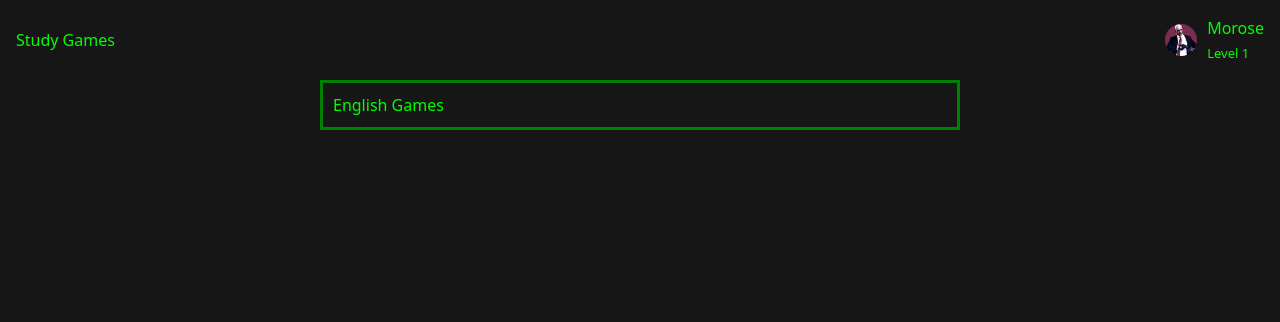
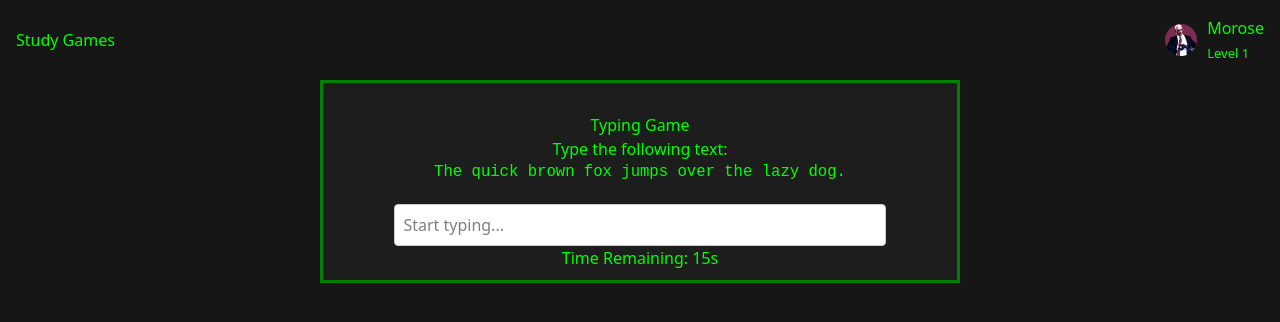
Before and after one commit to jpanahon/Winhacks2025, a SvelteKit app: page /courses/english in a window 1280 px wide. Shown: the top 322 px of the page. Built offline with nearby package versions, Linux system fonts and the light colour scheme.

Commit message:
Added English Typing Game

```diff
--- a/src/routes/+page.svelte
+++ b/src/routes/+page.svelte
@@ -89,4 +89,8 @@
         top: 50%;
         transform: translateY(-50%);
     }
+
+    .subject:hover{
+        transform:scale(1.05);
+    }
 </style>
--- a/src/routes/courses/english/+page.svelte
+++ b/src/routes/courses/english/+page.svelte
@@ -1,19 +1,133 @@
 <script lang="ts">
-    import Header from '../../templates/header.svelte'
+    import Header from '../../templates/header.svelte';
+
+    let targetText = "The quick brown fox jumps over the lazy dog."; // sample text, need to make json full of sentences so the user can type them (get someone else to add these)
+    let userInput = "";
+    let isCorrect = false;
+    let isFailed = false;
+    let timer: any;
+    let timeRemaining = 15;
+    let gameStarted = false;
+
+    const startGame = () => {
+        if (gameStarted) return;
+        gameStarted = true;
+        timeRemaining = 15;
+        userInput = "";
+        isCorrect = false;
+        isFailed = false;
+        clearInterval(timer);
+        timer = setInterval(() => {
+            if (timeRemaining > 0) {
+                timeRemaining--;
+            } else {
+                clearInterval(timer);
+            }
+        }, 1000);
+    };
+
+    const checkInput = () => {
+        if (!gameStarted) {
+            startGame();
+        }
+
+        if (userInput === targetText) {
+            isCorrect = true;
+            clearInterval(timer);
+        }
+
+        if (userInput != targetText && timeRemaining == 0){
+            isFailed = true;
+            clearInterval(timer);
+        }
+    };
+
+    const getLetterColor = (index: number) => {
+        if (index < userInput.length) {
+            if (userInput[index] === targetText[index]) {
+                return "correct"; // Correct letter
+            } else {
+                return "incorrect"; // Incorrect letter
+            }
+        }
+        return ""; // No class if no input at this index
+    };
 </script>
 
 <main>
     <Header></Header>
     <div class="container">
-        <h1>English Games</h1>
+
+        <section class="typing-game">
+            <h2>Typing Game</h2>
+            <p>Type the following text:</p>
+            <div class="target-text">
+                {#each Array.from(targetText) as letter, index}
+                    <span class={getLetterColor(index)}>{letter}</span>
+                {/each}
+            </div>
+
+            <input
+            style="color: black;"
+                type="text"
+                bind:value={userInput}
+                placeholder="Start typing..."
+                on:input={checkInput}
+                disabled={gameStarted && isCorrect || gameStarted && isFailed}
+            />
+
+            <p>Time Remaining: {timeRemaining}s</p>
+
+            {#if isCorrect}
+                <p>Well done! You typed the text correctly.</p>
+            {/if}
+            {#if isFailed}
+                <p>
+                    Sorry! time is up...
+                </p>
+            {/if}
+        </section>
     </div>
 </main>
 
 <style>
     .container {
-  margin: auto;
-  width: 50%;
-  border: 3px solid green;
-  padding: 10px;
-}
+        margin: auto;
+        width: 50%;
+        border: 3px solid green;
+        padding: 10px;
+        background-color: #1d1d1e;
+    }
+
+    .typing-game {
+        margin-top: 20px;
+        text-align: center;
+    }
+
+    .target-text {
+        font-size: 1.2em;
+        margin-bottom: 10px;
+        font-family: monospace;
+    }
+
+    input {
+        width: 80%;
+        padding: 8px;
+        font-size: 1em;
+        margin-top: 10px;
+        border: 1px solid #ccc;
+        border-radius: 4px;
+        background-color: white;
+    }
+
+    .correct{
+        color: white;
+        font-weight: bold;
+    }
+
+    .incorrect {
+        color: red;
+        font-weight: bold;
+    }
+
 </style>
```
